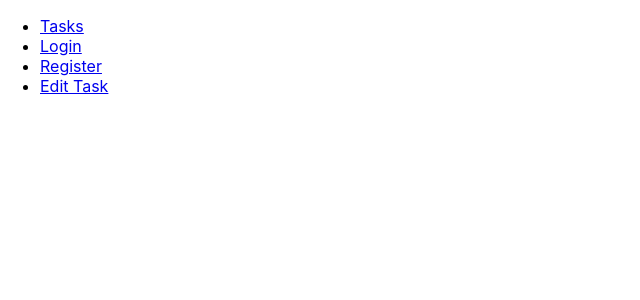
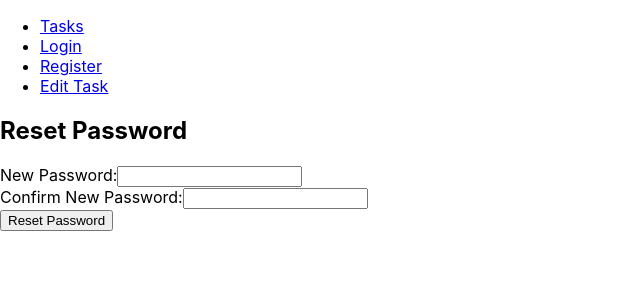
Before and after one commit to Gigi-Pons/ToDoListOnline, a React (Create React App) app: page /reset-password in a window 1280 px wide. Shown: the top 300 px of the page, without its empty margins (0-640 px from the left). Built offline with nearby package versions, Linux system fonts and the light colour scheme.

Commit message:
Added forgot password

```diff
--- a/src/App.js
+++ b/src/App.js
@@ -5,6 +5,8 @@ import LoginForm from './LoginForm';
 import RegistrationForm from './RegistrationForm';
 import TaskForm from './TaskForm';
 import Navigation from './Navigation';
+import ForgotPassword from './ForgotPassword';
+import ResetPassword from './ResetPassword';
 
 function App() {
   return (
@@ -15,6 +17,8 @@ function App() {
         <Route path="/login" element={<LoginForm />} />
         <Route path="/register" element={<RegistrationForm />} />
         <Route path="/edit-task" element={<TaskForm />} />
+        <Route path="/forgot-password" element={<ForgotPassword />} />
+        <Route path="/reset-password" element={<ResetPassword />} />
       </Routes>
     </Router>
   );
--- /dev/null
+++ b/src/ForgotPassword.js
@@ -0,0 +1,36 @@
+// ForgotPassword.js
+
+import React, { useState } from 'react';
+
+function ForgotPassword() {
+  const [email, setEmail] = useState('');
+  const [message, setMessage] = useState('');
+
+  const handleSubmit = (event) => {
+    event.preventDefault();
+    // Here, you'd make an API call to your backend to handle the password reset email
+    console.log('Password reset request for:', email);
+    setMessage('If an account exists for this email, a password reset link will be sent.');
+  };
+
+  return (
+    <div>
+      <h2>Forgot Password</h2>
+      <form onSubmit={handleSubmit}>
+        <div>
+          <label>Email:</label>
+          <input
+            type="email"
+            value={email}
+            onChange={(e) => setEmail(e.target.value)}
+            required
+          />
+        </div>
+        <button type="submit">Send Reset Link</button>
+      </form>
+      {message && <p>{message}</p>}
+    </div>
+  );
+}
+
+export default ForgotPassword;
--- a/src/LoginForm.js
+++ b/src/LoginForm.js
@@ -3,54 +3,65 @@ import React, { useState } from 'react';
 function LoginForm() {
   const [username, setUsername] = useState('');
   const [password, setPassword] = useState('');
+  const [rememberMe, setRememberMe] = useState(false);
   const [usernameError, setUsernameError] = useState('');
   const [passwordError, setPasswordError] = useState('');
 
+  const handleUsernameChange = (e) => {
+    setUsername(e.target.value);
+    // Real-time validation for username
+    if (!e.target.value) {
+      setUsernameError('Username is required');
+    } else {
+      setUsernameError('');
+    }
+  };
+
+  const handlePasswordChange = (e) => {
+    setPassword(e.target.value);
+    // Real-time validation for password
+    if (!e.target.value) {
+      setPasswordError('Password is required');
+    } else {
+      setPasswordError('');
+    }
+  };
+
   const handleSubmit = (event) => {
     event.preventDefault();
+    if (!username || !password) {
+      setUsernameError(!username ? 'Username is required' : '');
+      setPasswordError(!password ? 'Password is required' : '');
+      return;
+    }
     // Handle login logic here
-    setUsernameError('');
-    setPasswordError('');
-
-    // Validate inputs
-    let isValid = true;
-    if (!username) {
-      setUsernameError('Username is required');
-      isValid = false;
-    }
-    if (!password) {
-      setPasswordError('Password is required');
-      isValid = false;
-    }
-
-    // Proceed with login logic if valid
-    if (isValid) {
-      console.log('Login with:', username, password);
-      // Handle login logic here
-    }
+    console.log('Login with:', username, password);
   };
 
   return (
     <form onSubmit={handleSubmit}>
       <div>
         <label>Username:</label>
- ''       <input
-            type="text"
-            value={username}
-            onChange={(e) => setUsername(e.target.value)}
-          />
-          {usernameError && <div style={{ color: 'red' }}>{usernameError}</div>}
+        <input type="text" value={username} onChange={handleUsernameChange} />
+        {usernameError && <div style={{ color: 'red' }}>{usernameError}</div>}
       </div>
       <div>
         <label>Password:</label>
-        <input
-        type="password"
-        value={password}
-        onChange={(e) => setPassword(e.target.value)}
-        />
+        <input type="password" value={password} onChange={handlePasswordChange} />
         {passwordError && <div style={{ color: 'red' }}>{passwordError}</div>}
       </div>
+      <div>
+        <input
+          type="checkbox"
+          checked={rememberMe}
+          onChange={(e) => setRememberMe(e.target.checked)}
+        />
+        <label>Remember Me</label>
+      </div>
       <button type="submit">Login</button>
+      <div>
+        <a href="/forgot-password">Forgot Password?</a>
+      </div>
     </form>
   );
 }
--- /dev/null
+++ b/src/ResetPassword.js
@@ -0,0 +1,50 @@
+// ResetPassword.js
+
+import React, { useState } from 'react';
+
+function ResetPassword() {
+  const [password, setPassword] = useState('');
+  const [confirmPassword, setConfirmPassword] = useState('');
+  const [message, setMessage] = useState('');
+
+  const handleSubmit = (event) => {
+    event.preventDefault();
+    if (password !== confirmPassword) {
+      setMessage('Passwords do not match.');
+      return;
+    }
+    // Here, you'd make an API call to your backend to reset the password
+    console.log('Password reset to:', password);
+    setMessage('Your password has been successfully reset.');
+  };
+
+  return (
+    <div>
+      <h2>Reset Password</h2>
+      <form onSubmit={handleSubmit}>
+        <div>
+          <label>New Password:</label>
+          <input
+            type="password"
+            value={password}
+            onChange={(e) => setPassword(e.target.value)}
+            required
+          />
+        </div>
+        <div>
+          <label>Confirm New Password:</label>
+          <input
+            type="password"
+            value={confirmPassword}
+            onChange={(e) => setConfirmPassword(e.target.value)}
+            required
+          />
+        </div>
+        <button type="submit">Reset Password</button>
+      </form>
+      {message && <p>{message}</p>}
+    </div>
+  );
+}
+
+export default ResetPassword;
```
